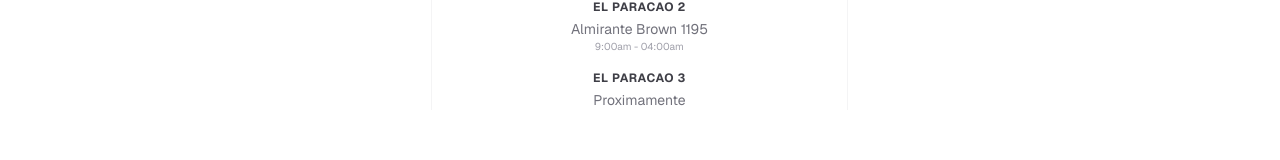
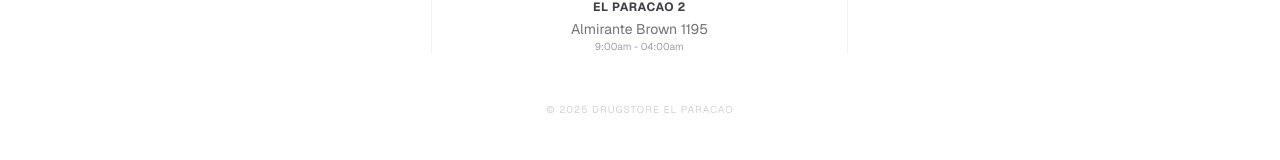
Before and after one commit to cardosonicolas/drugstore-app, a Next.js app: page / in a window 1280 px wide. Shown: the part 994-1154 px from the top of the page. Built offline with nearby package versions, Linux system fonts and the light colour scheme.

Commit message:
cleanedclean up footer structure and unused code

```diff
--- a/src/components/Footer.tsx
+++ b/src/components/Footer.tsx
@@ -77,12 +77,6 @@
                 <p className="text-zinc-500 text-sm">Almirante Brown 1195</p>
                 <p className="text-zinc-400 text-[10px]">9:00am - 04:00am</p>
               </div>
-              <div>
-                <h4 className="text-xs font-bold text-zinc-700 uppercase tracking-wider mb-1">
-                  El Paracao 3
-                </h4>
-                <p className="text-zinc-500 text-sm">Proximamente</p>
-              </div>
             </div>
           </div>
 
```
